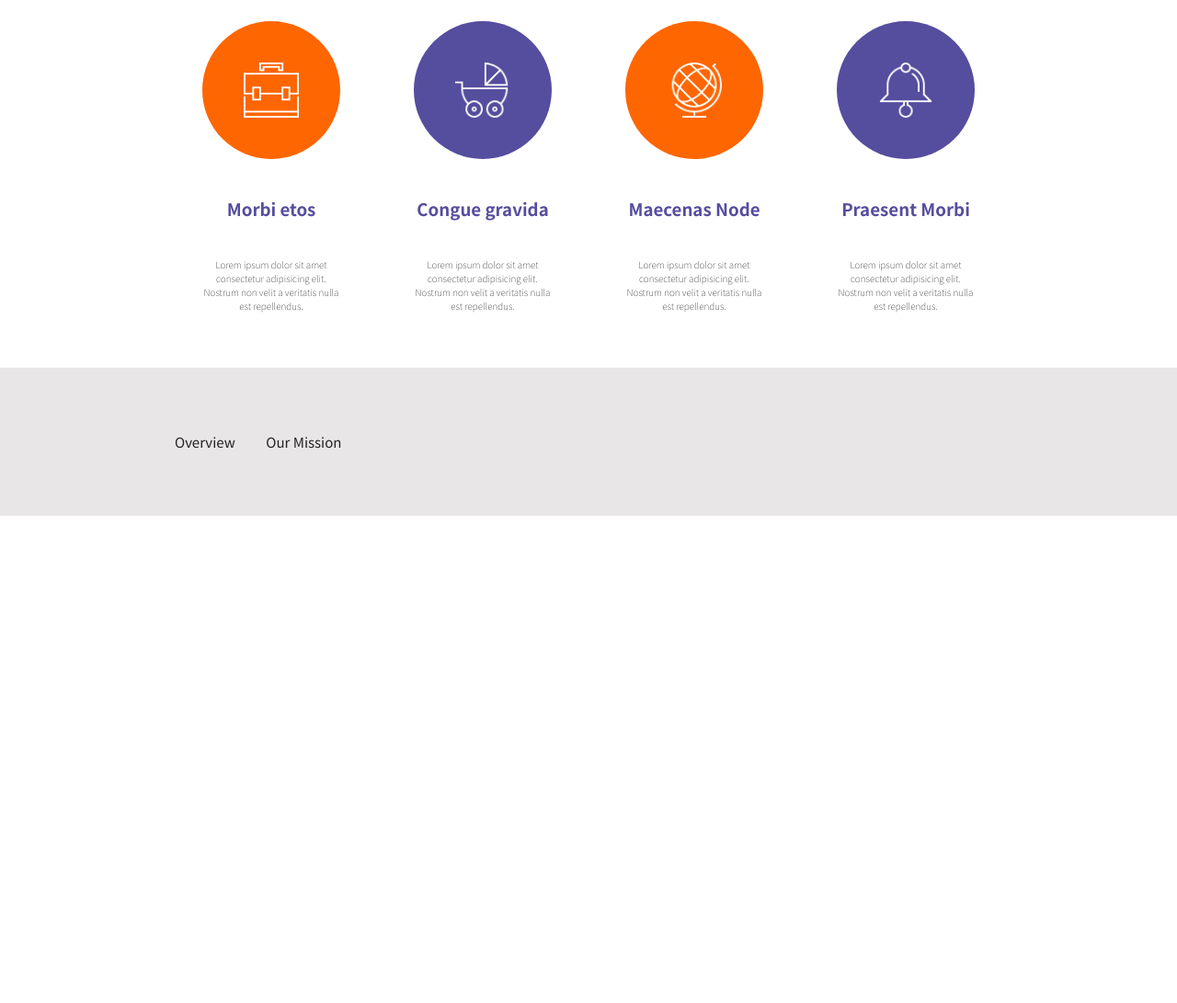
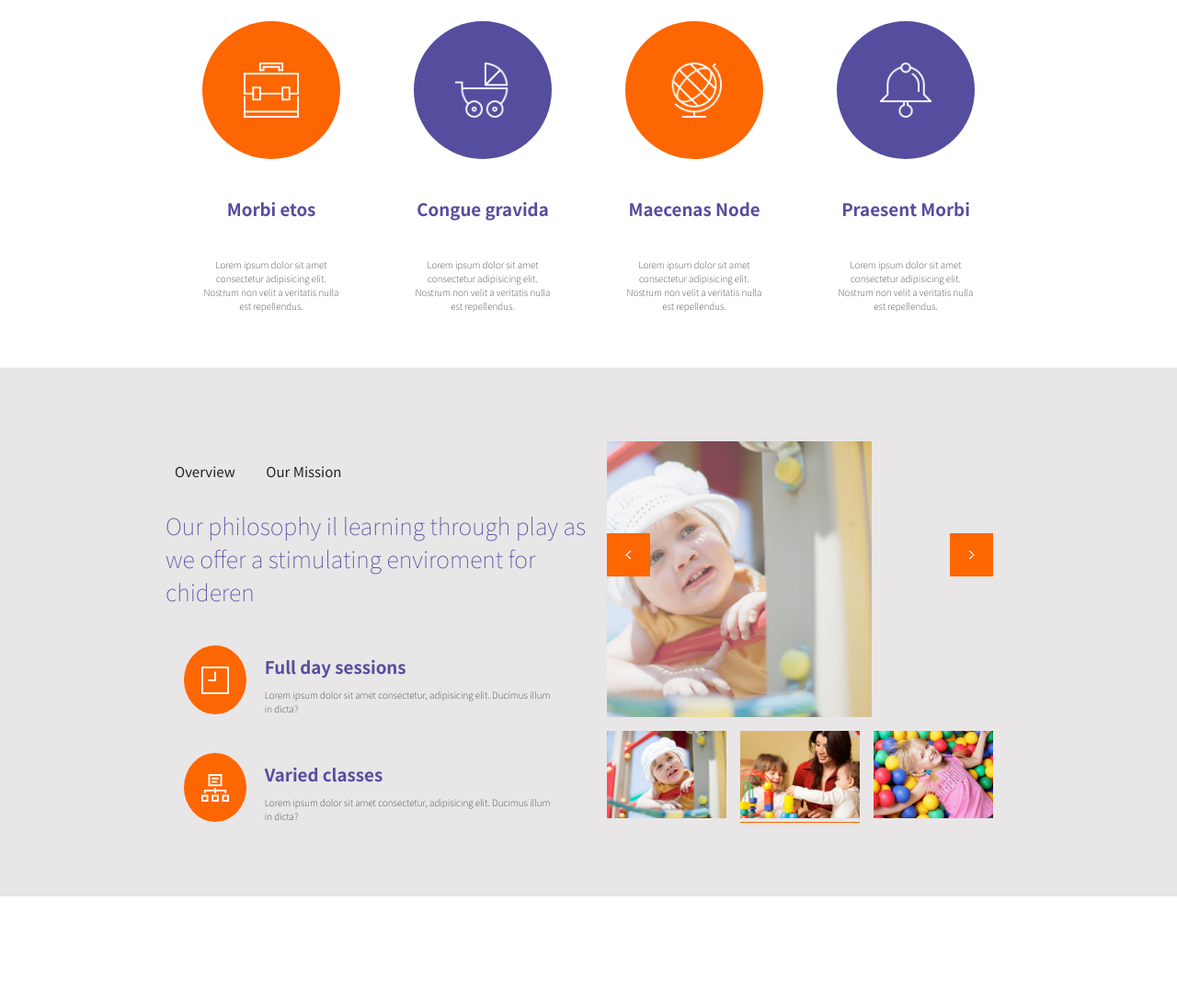
Before and after one commit to RobertoBarbagallo/proj-html-vuejs, a website: page index.html in a window 1280 px wide. Shown: the part 1057-2148 px from the top of the page at 92% size. Drawn offline with nearby package versions, Linux system fonts and the light colour scheme.

Commit message:
completa secondo slider e sezione grigia

```diff
--- a/index.html
+++ b/index.html
@@ -33,7 +33,7 @@
           </nav>
         </div>
       </div>
-      <div class="hero" tabindex="-1" @keyup.left="leftClick" @keyup.right="rightClick(false)">
+      <div class="hero" tabindex="-1" @keyup.left="leftArrow" @keyup.right="rightArrow(false)">
         <transition-group class="img-slider" tag="div" :name="back ? 'slideback' : 'slide'">
           <div class="sliderCenter" :key="heroSliderList[defaultVueImg].id"
             :style="{ backgroundImage: 'url(' + heroSliderList[defaultVueImg].background + ')' }">
@@ -64,37 +64,43 @@
       </section>
       <section>
         <div class="container">
+          <div class="section-header">
             <h1>Welcome to Fable</h1>
             <p>Fable daycare, preschool and kindergarten</p>
             <img class="divider" src="public/imgs/header_divider.png" alt="divider">
+          </div>
           <div class="flex-container">
             <div class="col-3">
               <div class="round orange">
                 <img src="../public/imgs/schoolbag_alt.png" alt="schoolbag">
               </div>
               <h3>Morbi etos</h3>
-                <p>Lorem ipsum dolor sit amet consectetur adipisicing elit. Nostrum non velit a veritatis nulla est repellendus.</p>
+              <p>Lorem ipsum dolor sit amet consectetur adipisicing elit. Nostrum non velit a veritatis nulla est
+                repellendus.</p>
             </div>
             <div class="col-3">
               <div class="round purple">
                 <img src="../public/imgs/stroller_alt.png" alt="stroller">
               </div>
               <h3>Congue gravida</h3>
-                <p>Lorem ipsum dolor sit amet consectetur adipisicing elit. Nostrum non velit a veritatis nulla est repellendus.</p>
+              <p>Lorem ipsum dolor sit amet consectetur adipisicing elit. Nostrum non velit a veritatis nulla est
+                repellendus.</p>
             </div>
             <div class="col-3">
               <div class="round orange">
                 <img src="../public/imgs/globe_alt.png" alt="globe">
               </div>
               <h3>Maecenas Node</h3>
-                <p>Lorem ipsum dolor sit amet consectetur adipisicing elit. Nostrum non velit a veritatis nulla est repellendus.</p>
+              <p>Lorem ipsum dolor sit amet consectetur adipisicing elit. Nostrum non velit a veritatis nulla est
+                repellendus.</p>
             </div>
             <div class="col-3">
               <div class="round purple">
                 <img src="../public/imgs/bell_alt.png" alt="bell">
               </div>
               <h3>Praesent Morbi</h3>
-                <p>Lorem ipsum dolor sit amet consectetur adipisicing elit. Nostrum non velit a veritatis nulla est repellendus.</p>
+              <p>Lorem ipsum dolor sit amet consectetur adipisicing elit. Nostrum non velit a veritatis nulla est
+                repellendus.</p>
             </div>
           </div>
         </div>
@@ -105,8 +111,49 @@
             <div class="col-6">
               <div class="btn baloon">Overview</div>
               <div class="btn baloon">Our Mission</div>
+              <h2>Our philosophy il learning through play as we offer a stimulating enviroment for chideren</h2>
+              <div class="flex-container">
+                <div class="round small orange">
+                  <img src="../public/imgs/clock_alt.png" alt="clock">
                 </div>
-            <div class="col-6"></div>
+                <div class="grow">
+                  <h3>Full day sessions</h3>
+                  <p>Lorem ipsum dolor sit amet consectetur, adipisicing elit. Ducimus illum in dicta?</p>
+                </div>
+              </div>
+              <div class="flex-container">
+                <div class="round small orange">
+                  <img src="../public/imgs/diagram_alt.png" alt="diagram">
+                </div>
+                <div class="grow">
+                  <h3>Varied classes</h3>
+                  <p>Lorem ipsum dolor sit amet consectetur, adipisicing elit. Ducimus illum in dicta?</p>
+                </div>
+              </div>
+            </div>
+
+            <div class="col-6">
+              <div class="slider-container" tabindex="-1">
+                <div class="btn orange" @click="leftClick">
+                  <img src="../public/imgs/slider_previous.png" alt="previous">
+                </div>
+                <div class="btn orange right" @click="rightClick(false)">
+                  <img src="../public/imgs/slider_next.png" alt="next">
+                </div>
+                <transition-group class="img-slider" tag="div" :name="anotherBack ? 'slideback' : 'slide'">
+                  <div :key="sectionSliderList[anotherVueImg].id" class="square-big-slider">
+                    <img :src="sectionSliderList[anotherVueImg].imgPath" alt="img">
+                  </div>
+                </transition-group>
+                <div class="flex-container">
+                  <div @click="divClick(index)" v-for="(pics, index) in lastImg"
+                    :class="{underline: index == anotherVueImg}" class="square-small-slider">
+                    <img :src="sectionSliderList[index].imgPath" alt="small img">
+                  </div>
+                </div>
+              </div>
+            </div>
+          </div>
         </div>
   </div>
 
--- a/partials/_common.scss
+++ b/partials/_common.scss
@@ -71,3 +71,7 @@ ul{
     width:  calc(100% / 2) ;
     padding: $base_Spacing 0;
 }
+
+.grow{
+    flex-grow: 1;
+}
--- a/partials/_imgs_containers.scss
+++ b/partials/_imgs_containers.scss
@@ -6,6 +6,15 @@
     align-items: center;
     justify-content: center;
     margin: auto;
+
+    &.small{
+        width: 75px;
+        height: 75px;
+        img{
+            width: 30px;
+            object-fit: contain;
+        }
+    }
 
     &.orange{
         background-color: $Color_Cube_blaze-orange;
@@ -19,3 +28,22 @@
         object-fit: contain;
     }
 }
+
+.square-big-slider{
+    width: 100%;
+    height: 300px;
+    img{
+        width: 100%;
+        object-fit: contain;
+    }
+}
+
+.square-small-slider{
+    width: calc((100% / 3) - 10px);
+    height: 100px;
+    img{
+        width: 100%;
+        object-fit: contain;
+    }
+
+}
--- a/partials/_main.scss
+++ b/partials/_main.scss
@@ -1,5 +1,6 @@
 section {
     padding: $base_Spacing * 2 0;
+
 
     &.withPattern {
         background: url(../public/imgs/pattern.png);
@@ -10,18 +11,17 @@ section {
 
             h2 {
                 color: $Color_Cube_sugar_cane;
-                font-weight: 100;
                 font-size: $min_font_size * 3;
                 flex-grow: 1;
             }
         }
     }
-
+    .section-header{
+        text-align: center;
+    }
     h1,
-    p{
+    p {
         font-weight: 100;
-        text-align: center;
-
     }
 
     h1 {
@@ -29,30 +29,109 @@ section {
         font-size: $min_font_size * 4;
     }
 
+    h2 {
+        color: $Color_Cube_butterfly-bush;
+        font-weight: 100;
+        font-size: $min_font_size * 2.5;
+    }
+
+    h3 {
+        padding: $base_Spacing * 2 0;
+        color: $Color_Cube_butterfly-bush;
+    }
+
+
     p {
         color: $Color_Cube_mine-shaft;
         font-size: $min_font_size;
     }
 
-    .divider{
+    .divider {
         display: block;
         margin: auto;
-        padding: $base_Spacing *2;
+        padding: $base_Spacing * 2;
     }
 
-    .col-3{
+    .col-3 {
+        h3 {
+            text-align: center;
+        }
+
+        p {
+            padding: 0 $base_Spacing * 2;
+            text-align: center;
+        }
+    }
+
+    &.grey {
+        background-color: $Median_Cut_bon-jour;
+
+        .flex-container:nth-child(1){
+            align-items: end;
+        }
+    }
+
+    .col-6 {
+        h2 {
+            padding: $base_Spacing 0;
+        }
+
         h3{
-            padding: $base_Spacing*2 0;
-            text-align: center;
-            color: $Color_Cube_butterfly-bush;
+            padding: $base_Spacing/ 2 $base_Spacing;
         }
 
         p{
-            padding: 0 $base_Spacing*2
+            font-size: $min_font_size;
+            padding: 0 $base_Spacing;
+        }
+
+        .flex-container{
+            padding: $base_Spacing;
+        }
+
+        .slider-container{
+            padding: $base_Spacing;
+            position: relative;
+            &:focus,
+            &:active {
+                outline: none;
+            }
+
+            .btn{
+                position: absolute;
+                top: 120px;
+                z-index: 10;
+
+                img{
+                    width: 25px;
+                    object-fit: contain;
+                }
+
+                &.right{
+                    right: $base_Spacing;
+                }
+            }
+            .img-slider{
+                height: 300px;
+            }
+            .flex-container{
+                justify-content: space-between;
+                padding: 0;
+                padding-top: ($base_Spacing/2) *1.5;
+
+                .square-small-slider{
+
+                    img{
+                        padding-bottom: $base_Spacing /2;
+                    }
+
+                    &.underline{
+                        border-bottom: 1px solid $Color_Cube_blaze-orange;
+                      }
+
+                }
+            }
+
         }
     }
-
-    &.grey{
-        background-color: $Median_Cut_bon-jour;
-    }
 }
--- a/scripts/app.js
+++ b/scripts/app.js
@@ -1,3 +1,4 @@
+
 new Vue({
   el: "#app",
 
@@ -75,10 +76,34 @@ new Vue({
 
     ],
 
+    sectionSliderList: [
+      {
+        imgPath: "public/imgs/class_01-690x506.jpg",
+        id: 1,
+      },
+      {
+        imgPath: "public/imgs/class_02-690x506.jpg",
+        id: 2,
+      },
+      {
+        imgPath: "public/imgs/class_03-690x506.jpg",
+        id: 3,
+      },
+      // {
+      //   imgPath: "public/imgs/class_04-690x506.jpg",
+      //   id: 4,
+      // },
+    ],
+
     defaultVueImg: 2,
     counter: 0,
     interval: null,
     back: false,
+    anotherVueImg: 0,
+    anotherInterval: null,
+    anotherBack: false,
+    lastImg: 3,
+
   },
 
   computed: {
@@ -87,10 +112,10 @@ new Vue({
 
   methods: {
 
-    rightClick(param) {
-      this.back = false
-      if(param == false){
-        clearInterval(this.interval)
+    rightArrow(param) {
+      this.back = false;
+      if (param == false) {
+        clearInterval(this.interval);
         let newIndex = this.defaultVueImg + 1;
         let limite = (this.heroSliderList.length - 1);
 
@@ -98,7 +123,7 @@ new Vue({
           newIndex = 0;
         }
         this.defaultVueImg = newIndex;
-      }else{
+      } else {
         let newIndex = this.defaultVueImg + 1;
         let limite = (this.heroSliderList.length - 1);
 
@@ -110,9 +135,9 @@ new Vue({
 
     },
 
-    leftClick() {
-      this.back = true
-      clearInterval(this.interval)
+    leftArrow() {
+      this.back = true;
+      clearInterval(this.interval);
       let newIndex = this.defaultVueImg - 1;
       let limite = 0;
 
@@ -123,18 +148,63 @@ new Vue({
     },
 
     dotClick(index) {
-      clearInterval(this.interval)
+      clearInterval(this.interval);
       this.defaultVueImg = index;
     },
 
-    autoPlay(){
-      clearInterval(this.interval)
+    leftClick() {
+      this.anotherBack = true;
+      clearInterval(this.anotherInterval);
+      let newIndex = this.anotherVueImg - 1;
+      let limite = 0;
+
+      if (newIndex < limite) {
+        newIndex = (this.sectionSliderList.length - 1);
+      }
+      this.anotherVueImg = newIndex;
+    },
+
+
+    rightClick(param) {
+
+      this.anotherBack = false;
+      if (param == false) {
+        clearInterval(this.anotherInterval);
+        let newIndex = this.anotherVueImg + 1;
+        let limite = (this.sectionSliderList.length - 1);
+
+        if (newIndex > limite) {
+          newIndex = 0;
+        }
+        this.anotherVueImg = newIndex;
+      } else {
+        let newIndex = this.anotherVueImg + 1;
+        let limite = (this.sectionSliderList.length - 1);
+
+        if (newIndex > limite) {
+          newIndex = 0;
+        }
+
+        this.anotherVueImg = newIndex;
+      }
+    },
+
+    divClick(index) {
+      clearInterval(this.anotherInterval);
+      this.anotherVueImg = index;
+    },
+
+    autoPlay() {
+      clearInterval(this.interval);
 
       this.interval = setInterval(() => {
+        this.rightArrow(true);
+      }, 4000);
+
+      this.anotherInterval = setInterval(() => {
         this.rightClick(true);
-        }, 4000);
-    }
-
+      }, 4000);
+    },
 
   },
 
@@ -142,8 +212,7 @@ new Vue({
 
     this.autoPlay();
     document.querySelector(".hero").focus();
-
+    document.querySelector(".slider-container").focus();
   },
 
-
 });
```
Also changed, not shown: dist/app.css. Lines whose indentation alone changed are shown as unchanged.
